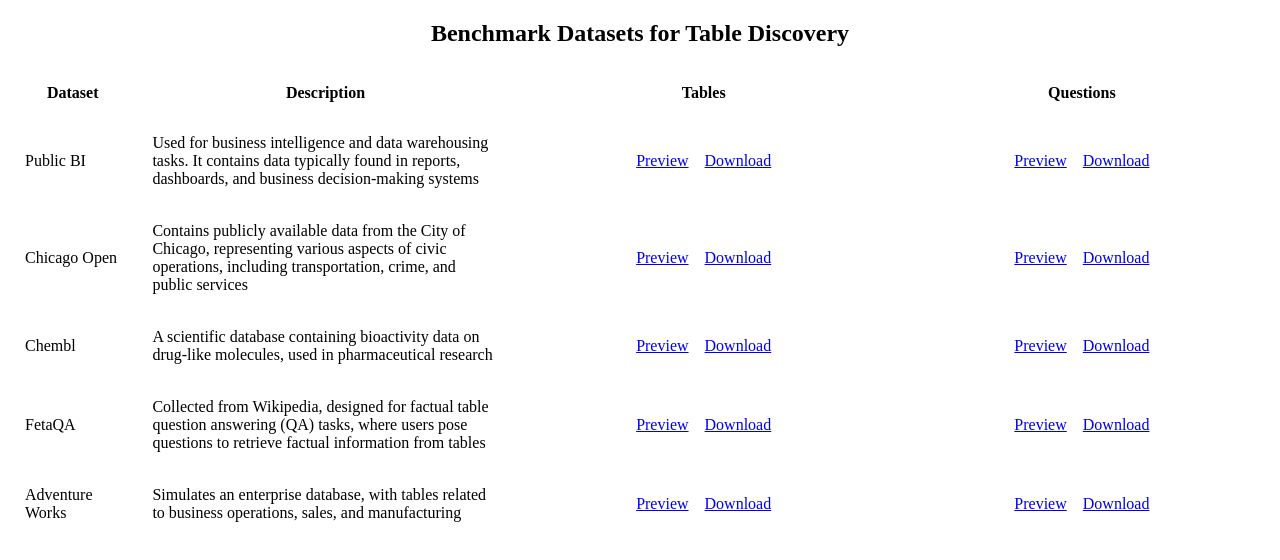
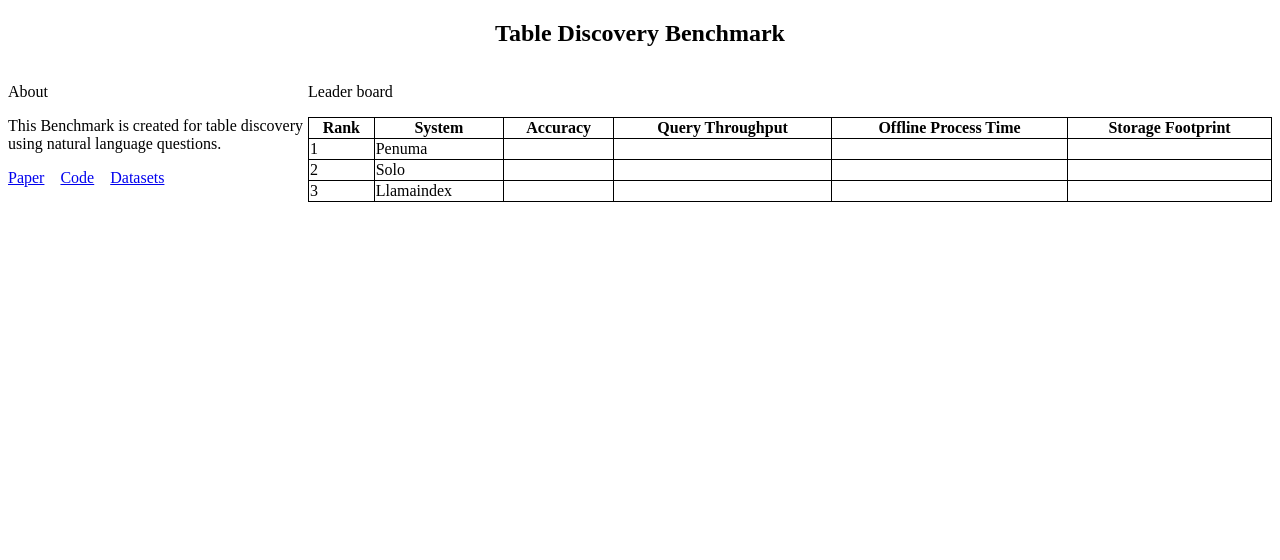
Before and after one commit to TheDataStation/pneuma_benchmark, a plain HTML site: page index.html in a window 1280 px wide. Drawn offline with Linux system fonts and the light colour scheme.

Commit message:
leader board

```diff
--- a/index.html
+++ b/index.html
@@ -3,129 +3,68 @@
 <head>
 <style>
     table, td, th {
-        border: None;
-    }
-    td{
-        word-wrap: break-word;
-        width:30%;
-    }
-    th, td {
-        padding: 15px;
-    }
-    .name_col {
-        width: 10%;
+        border: 1px solid;
     }
     .text_center {
         text-align: center;
     }
-
     table {
         width: 100%;
+        border-collapse: collapse;
     }
     </style>
 </head>
 <body>
-<h2 class="text_center">Benchmark Datasets for Table Discovery</h2>
+<h2 class="text_center">Table Discovery Benchmark</h2>
+<div style="width: 100%; overflow: hidden;">
+    <div style="width: 300px; float: left;">
+        <p style="font-size:16">About</p>
+        <p>This Benchmark is created for table discovery
+            using natural language questions.</p>
+        <a href="url">Paper</a>
+        &nbsp;&nbsp;
+        <a href="url">Code</a>
+        &nbsp;&nbsp;
+        <a href="./dataset.html" target="_blank">Datasets</a>
+    </div>
+    <div style="margin-left: 300px;">
+        <p>Leader board</p>
+        <table>
+            <tr>
+                <th>Rank</th>
+                <th>System</th>
+                <th>Accuracy</th>
+                <th>Query Throughput</th>
+                <th>Offline Process Time</th>
+                <th>Storage Footprint</th>
+            </tr>
+            <tr>
+                <td>1</td>
+                <td>Penuma</td>
+                <td></td>
+                <td></td>
+                <td></td>
+                <td></td>
+            </tr>
+            <tr></tr>
+                <td>2</td>
+                <td>Solo</td>
+                <td></td>
+                <td></td>
+                <td></td>
+                <td></td>
+            </tr>
+            <tr></tr>
+                <td>3</td>
+                <td>Llamaindex</td>
+                <td></td>
+                <td></td>
+                <td></td>
+                <td></td>
+            </tr>
+        </table>
+    </div>
+</div>
 
-<table>
-    <tr>
-        <th class="name_col">Dataset</th>
-        <th>Description</th>
-        <th>Tables</th>
-        <th>Questions</th>
-      </tr>
-    <tr>
-        <td class="name_col">Public BI</td>
-        <td>
-            Used for business intelligence and data warehousing tasks.
-            It contains data typically found in reports, dashboards,
-            and business decision-making systems
-        </td>
-        <td class="text_center">
-            <a href="url">Preview</a>
-            &nbsp;&nbsp;
-            <a href="url">Download</a>
-        </td>
-        <td class="text_center">
-            <a href="url">Preview</a>
-            &nbsp;&nbsp;
-            <a href="url">Download</a>
-        </td>
-    </tr>
-
-    <tr></tr>
-        <td class="name_col">Chicago Open</td>
-        <td>
-            Contains publicly available data from the City of Chicago,
-            representing various aspects of civic operations,
-            including transportation, crime, and public services
-        </td>
-        <td class="text_center">
-            <a href="url">Preview</a>
-            &nbsp;&nbsp;
-            <a href="url">Download</a>
-        </td>
-        <td class="text_center">
-            <a href="url">Preview</a>
-            &nbsp;&nbsp;
-            <a href="url">Download</a>
-        </td>
-    </tr>
-
-    <tr></tr>
-        <td class="name_col">Chembl</td>
-        <td>
-            A scientific database containing bioactivity data on drug-like molecules,
-            used in pharmaceutical research
-        </td>
-        <td class="text_center">
-            <a href="url">Preview</a>
-            &nbsp;&nbsp;
-            <a href="url">Download</a>
-        </td>
-        <td class="text_center">
-            <a href="url">Preview</a>
-            &nbsp;&nbsp;
-            <a href="url">Download</a>
-        </td>
-    </tr>
-
-    <tr></tr>
-        <td class="name_col">FetaQA</td>
-        <td>
-            Collected from Wikipedia, designed for factual table question answering (QA) tasks,
-            where users pose questions to retrieve factual information from tables
-        </td>
-        <td class="text_center">
-            <a href="url">Preview</a>
-            &nbsp;&nbsp;
-            <a href="url">Download</a>
-        </td>
-        <td class="text_center">
-            <a href="url">Preview</a>
-            &nbsp;&nbsp;
-            <a href="url">Download</a>
-        </td>
-    </tr>
-
-    <tr></tr>
-        <td class="name_col">Adventure Works</td>
-        <td>
-            Simulates an enterprise database,
-            with tables related to business operations, sales, and manufacturing
-        </td>
-        <td class="text_center">
-            <a href="url">Preview</a>
-            &nbsp;&nbsp;
-            <a href="url">Download</a>
-        </td>
-        <td class="text_center">
-            <a href="url">Preview</a>
-            &nbsp;&nbsp;
-            <a href="url">Download</a>
-        </td>
-    </tr>
-
-  </table>
 </body>
 </html>
```
Also changed, not shown: dataset.html (added, +131 -0 lines), 1 other file.
